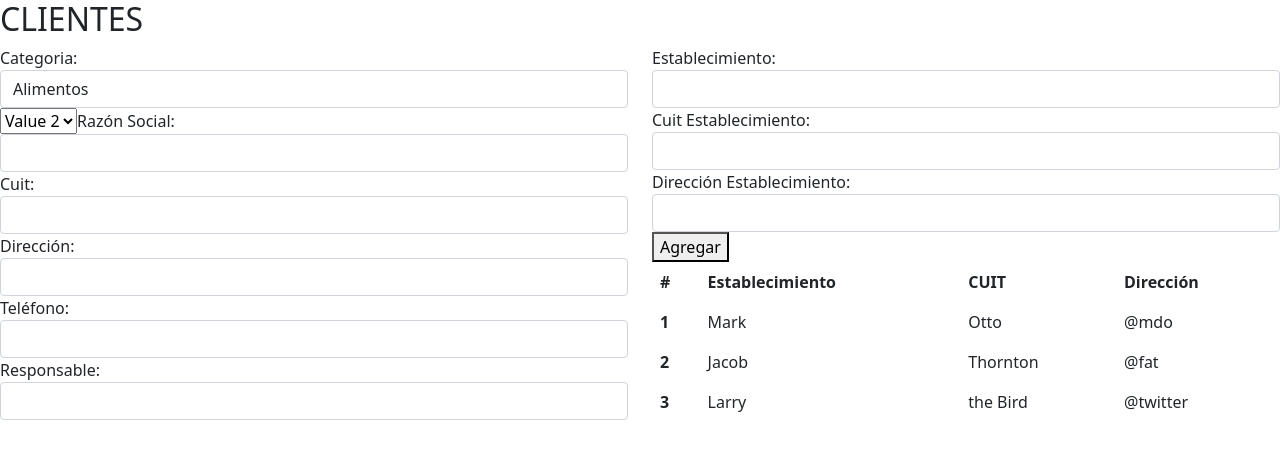
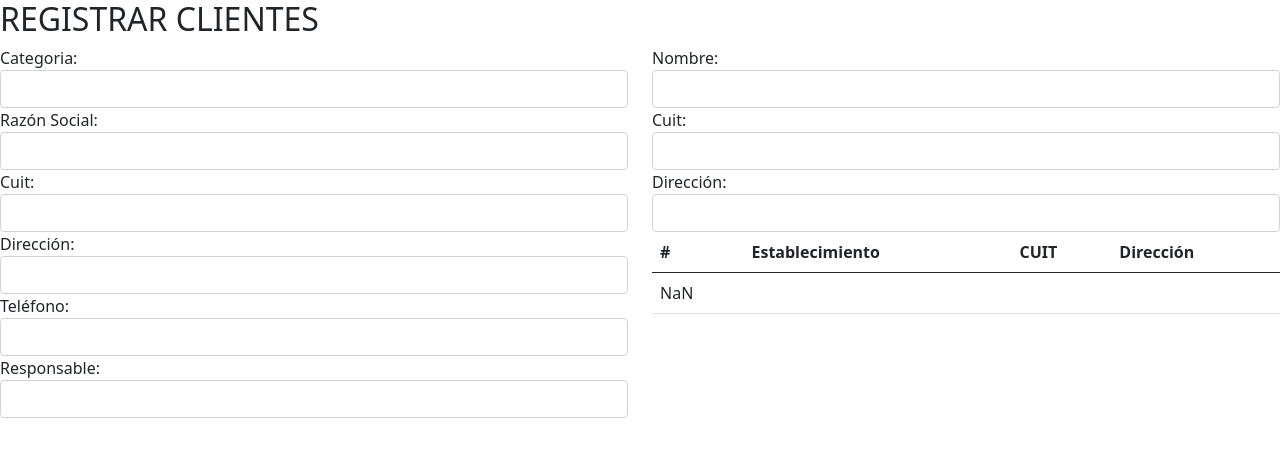
Before and after one commit to divmsolutions/sgaw, a Next.js app in the folder sgaw/: page /Customer/customer in a window 1280 px wide. Shown: the top 456 px of the page. Built offline with nearby package versions, Linux system fonts and the light colour scheme.

Commit message:
update component Establishment and Customer

```diff
--- a/sgaw/components/Establishment.js
+++ /dev/null
@@ -1,87 +0,0 @@
-import bootstrap from 'bootstrap/dist/css/bootstrap.css'
-import { Form, Label, FormGroup, Input, Button, Row, Col, Table } from 'reactstrap'
-import { useState } from 'react'
-
-const Establishment = () => {
-
-  const initialValuesEstablishment = {
-    nombreEstablecimiento: "",
-    cuitEstablecimiento: "",
-    direccionEstablecimiento: "",
-    // localidadEstablecimiento="",
-    // provinciaEstablecimiento="",
-    // tipoEstablecimiento=""
-  }
-
-  const [values, setValues] = useState(initialValuesEstablishment);
-
-  const handleInputChange = (e) => {
-    const { name, value } = e.target;
-    console.log(name, value)
-    setValues({ ...values, [name]: value })
-  }
-
-  const myTable = Table.tabla; //document.querySelector("table");
-
-  const addEstablishment = () => {
-    var row = myTable.insertRow(myTable.rows.length);
-    var cell1 = row.insertCell(0);
-    var cell2 = row.insertCell(1);
-    var cell3 = row.insertCell(2);
-
-    cell1.innerHTML = '<input type="text">';
-    cell2.innerHTML = '<input type="text">';;
-    cell3.innerHTML = '<input type="text">';;
-
-
-
-  }
-
-  return (
-    <>
-      <FormGroup>
-        <Label>Establecimiento:</Label>
-        <Input type="text" name="nombreEstablecimiento" onChange={handleInputChange}></Input>
-        <Label>Cuit Establecimiento:</Label>
-        <Input type="text" name="cuitEstablecimiento" onChange={handleInputChange}></Input>
-        <Label>Dirección Establecimiento:</Label>
-        <Input type="text" name="direccionEstablecimiento" onChange={handleInputChange}></Input>
-        <button className="addEstablishment" onClick={addEstablishment}>Agregar</button>
-      </FormGroup>
-
-      <Table className="table" name="tabla" borderless>
-
-        <thead>
-          <tr>
-            <th>#</th>
-            <th>Establecimiento</th>
-            <th>CUIT</th>
-            <th>Dirección</th>
-          </tr>
-        </thead>
-        <tbody>
-        <tr>
-            <th scope="row">1</th>
-            <td>Mark</td>
-            <td>Otto</td>
-            <td>@mdo</td>
-          </tr>
-          <tr>
-            <th scope="row">2</th>
-            <td>Jacob</td>
-            <td>Thornton</td>
-            <td>@fat</td>
-          </tr>
-          <tr>
-            <th scope="row">3</th>
-            <td>Larry</td>
-            <td>the Bird</td>
-            <td>@twitter</td>
-          </tr>
-        </tbody>
-      </Table>
-    </>
-  );
-}
-
-export default Establishment;
--- /dev/null
+++ b/sgaw/components/Establishment/establishment.js
@@ -0,0 +1,62 @@
+// import bootstrap from 'bootstrap/dist/css/bootstrap.css'
+// import { Form, Label, FormGroup, Input, Button, Row, Col } from 'reactstrap'
+import { Table } from 'react-bootstrap'
+import 'bootstrap/dist/css/bootstrap.min.css';
+import customer from '../../pages/Customer/customer'
+
+const Establishment = (props) => {
+
+  const establishmentData = [
+    // {
+    //   nombreEstablecimiento: "El Mariscal",
+    //   cuitEstablecimiento: "23219492457",
+    //   direccionEstablecimiento: "Santa Fe"
+    // },
+    // {
+    //   nombreEstablecimiento: "Plumas Verdes",
+    //   cuitEstablecimiento: "22193912571",
+    //   direccionEstablecimiento: "Comodoro Rivadavia"
+    // },
+    // {
+    //   nombreEstablecimiento: "La Catalina",
+    //   cuitEstablecimiento: "21116226629",
+    //   direccionEstablecimiento: "Arroyito"
+    // }
+
+  ];
+
+  // const { handleSubmit } = props;
+
+  const renderEstablishment = (data, index) => {
+    return (
+      <tr key={index}>
+        <td>{index + 1}</td>
+        <td>{data.nombreEstablecimiento}</td>
+        <td>{data.cuitEstablecimiento}</td>
+        <td>{data.direccionEstablecimiento}</td>
+      </tr>
+    )
+  }
+
+  return (
+    <>
+      <Table>
+        <thead>
+          <tr>
+            <th>#</th>
+            <th>Establecimiento</th>
+            <th>CUIT</th>
+            <th>Dirección</th>
+          </tr>
+        </thead>
+        <tbody>
+          {renderEstablishment(props)}
+          {/* {establishmentData.map(renderEstablishment)} */}
+        </tbody>
+      </Table>
+      {/* <button onClick={handleSubmit}>Agregar</button> */}
+    </>
+  );
+}
+
+export default Establishment;
--- a/sgaw/components/genericComponent.js
+++ b/sgaw/components/genericComponent.js
@@ -2,7 +2,7 @@ import { useState } from 'react'
 
 const GenericComponent = () => {
 
-const [establishment, setEstablishment] = useState(false)
+const [establishment, setEstablishment] = useState("")
 
   return (
     <>
--- a/sgaw/package.json
+++ b/sgaw/package.json
@@ -11,6 +11,7 @@
     "bootstrap": "^5.0.1",
     "next": "10.2.3",
     "react": "17.0.2",
+    "react-bootstrap": "^1.6.0",
     "react-dom": "17.0.2",
     "reactstrap": "^8.9.0"
   }
--- a/sgaw/pages/Customer/customer.js
+++ b/sgaw/pages/Customer/customer.js
@@ -1,29 +1,50 @@
-import bootstrap from 'bootstrap/dist/css/bootstrap.css'
-import { Select, Form, Label, FormGroup, Input, Button, Row, Col } from 'reactstrap'
-import Establishment from '../../components/Establishment'
+import { Form, Label, FormGroup, Input, Row, Col, Button } from 'reactstrap'
 
-const Customer = () => {
+// import { } from 'react-bootstrap'
+import 'bootstrap/dist/css/bootstrap.min.css';
+
+import Establishment from '../../components/Establishment/establishment'
+
+import { useState } from 'react'
+
+const Customer = (props) => {
+
+  const initialValuesEstablishment = {
+    nombreEstablecimiento: ""
+    //cuitEstablecimiento: "",
+    //direccionEstablecimiento: "",
+  }
+
+  const [values, setValues] = useState("");
+
+  /* va tomando la entrada de teclado de los inputs del Formulario */
+  const handleInputChange = (e) => {
+    const { name, value } = e.target;
+    console.log(name, value)
+    setValues({ ...values, [name]: value })
+    console.log('setValues:', values)
+  }
+  /* ----------------------------- */
+
+  const handleSubmit = (values) => {
+    // e.preventDefault(); /* para cancelar un evento sin tener el funcionamiento del evento, es decir, puede ser llamado nuevamente */
+    // alert(e.nombreEstablecimiento)
+    // setValues({ ...initialValuesEstablishment })
+  }
 
   return (
     <div>
-      <h2>CLIENTES</h2>
+      <h2>REGISTRAR CLIENTES</h2>
       <Form>
         <Row>
           <Col>
             <FormGroup>
               <Label>Categoria:</Label>
               <Input type="select" name="select">
-
-                <option value="0">Lacteas</option>
+                {/* <option value="0">Lacteas</option>
                 <option value="1">No Lacteas</option>
-                <option value="2" selected>Alimentos</option>
+                <option value="2" selected>Alimentos</option> */}
               </Input>
-
-<select name="select">
-  <option value="value1">Value 1</option>
-  <option value="value2" selected>Value 2</option>
-  <option value="value3">Value 3</option>
-</select>
 
               <Label>Razón Social:</Label>
               <Input type="text" name="nombre_cliente"></Input>
@@ -38,7 +59,21 @@ const Customer = () => {
             </FormGroup>
           </Col>
           <Col xs="6">
-            <Establishment />
+
+            <FormGroup>
+              <Label>Nombre:</Label>
+              <Input type="text" name="nombreEstablecimiento" onChange={handleInputChange}></Input>
+              <Label>Cuit:</Label>
+              <Input type="text" name="cuitEstablecimiento" onChange={handleInputChange}></Input>
+              <Label>Dirección:</Label>
+              <Input type="text" name="direccionEstablecimiento" onChange={handleInputChange}></Input>
+              {/* <Button onClick={() => setInsert(establishment.id)} >Agregar</Button> */}
+
+              {/* <Impresoras {...{addOrEditImpresoras, currentId, impresoras }} /> */}
+              <Establishment {...values} />
+              {/* <button onClick={props.handleSubmit}>Agregar</button> */}
+            </FormGroup>
+
           </Col>
         </Row>
       </Form>
--- a/sgaw/pages/index.js
+++ b/sgaw/pages/index.js
@@ -2,6 +2,8 @@ import Head from 'next/head'
 import Image from 'next/image'
 import styles from '../styles/Home.module.css'
 import Customer from '../pages/Customer/customer'
+import Establishment from '../components/Establishment/establishment'
+
 
 export default function Home() {
   return (
--- a/sgaw/styles/globals.css
+++ b/sgaw/styles/globals.css
@@ -14,3 +14,7 @@ a {
 * {
   box-sizing: border-box;
 }
+
+.h1load {
+  background-color: blue;
+}
```
Also changed, not shown: sgaw/components/hijo.js (added, +23 -0 lines), sgaw/components/padre.js (added, +12 -0 lines), 1 other file (tests, documents, lock files or other folders).
